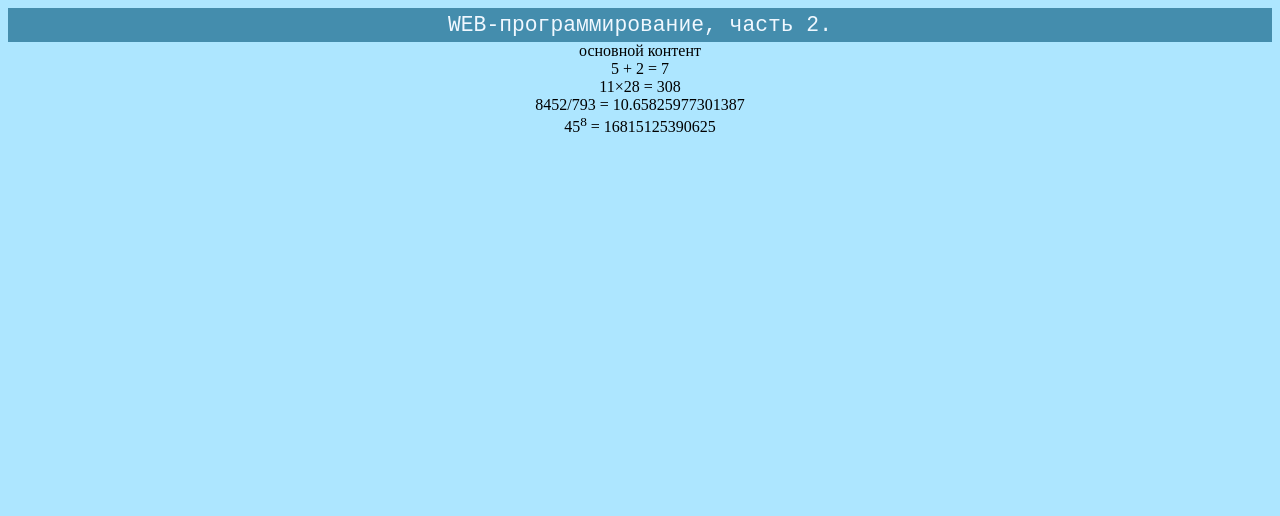
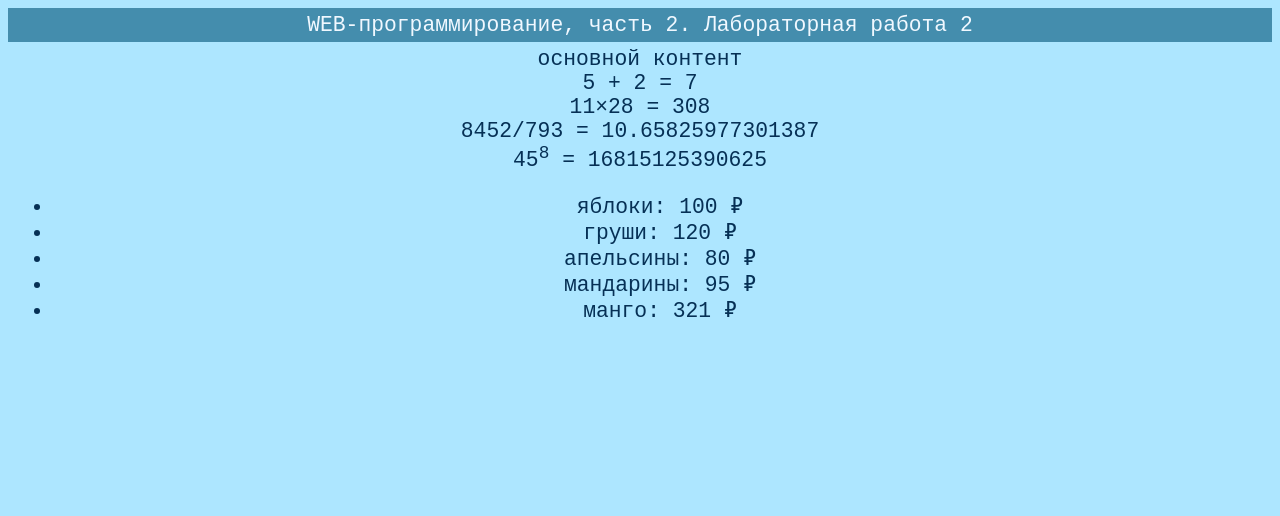
Before and after one commit to AlenaGrinda/web_prog_lab_2, a Flask app: page /lab2/example in a window 1280 px wide. Shown: the top 516 px of the page. Run offline with Flask 3, Linux system fonts and the light colour scheme.

Commit message:
Цикл в шаблоне

```diff
--- a/app.py
+++ b/app.py
@@ -151,7 +151,12 @@ def egor():
 
 @app.route('/lab2/example')
 def example():
-    name = 'Гринда Алена'
-    group = 'ФБИ-13'
-    course = '3 курс'
-    return render_template('example.html', name=name, group=  group, course = course)
+    name, group, course, lab_num  = 'Гринда Алена', 'ФБИ-13', '3 курс', 2
+    fruits = [
+        {'name':'яблоки', 'price': 100},
+        {'name':'груши', 'price': 120},
+        {'name':'апельсины', 'price': 80},
+        {'name':'мандарины', 'price': 95},
+        {'name':'манго', 'price': 321}
+        ]
+    return render_template('example.html', name = name, group =  group, course = course, lab_num = lab_num, fruits=fruits)
--- a/static/main.css
+++ b/static/main.css
@@ -29,6 +29,13 @@ header {
     font-family:'Courier New', Courier, monospace;
 }
 
+main {
+    color: rgb(6, 48, 85);
+    padding: 5px;
+    font-size: 16pt;
+    font-family:'Courier New', Courier, monospace;
+}
+
 footer {
     background-color: rgb(68, 141, 173);
     color: aliceblue;
--- a/templates/example.html
+++ b/templates/example.html
@@ -23,6 +23,11 @@
         11×28 = {{11*28}} <br>
         8452/793 = {{8452/793}} <br>
         45<sup>8</sup> = {{45**8}} <br>
+        <ul>
+            {% for f in fruits %}
+            <li>{{ f.name }}: {{ f.price }} &#x20bd;</li>
+            {% endfor %}
+        </ul>
     </main>
 
     <footer>
```
Also changed, not shown: 1 other file.
